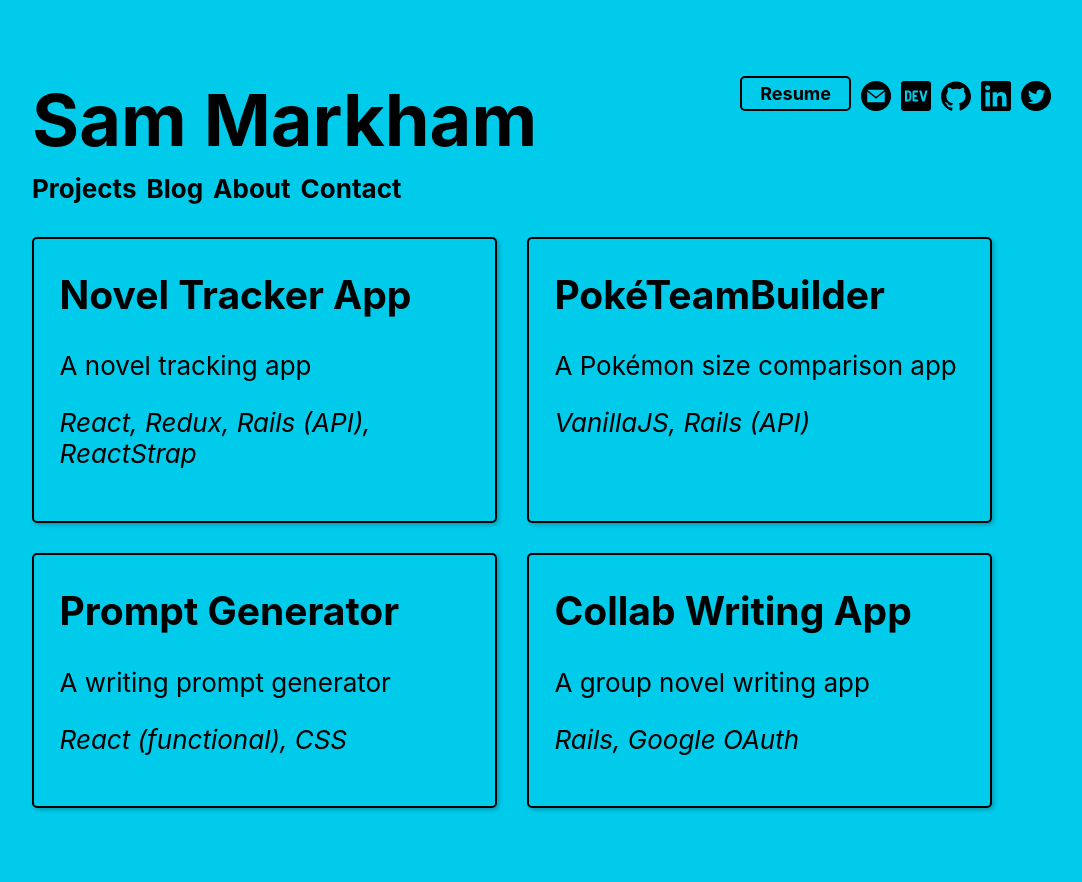
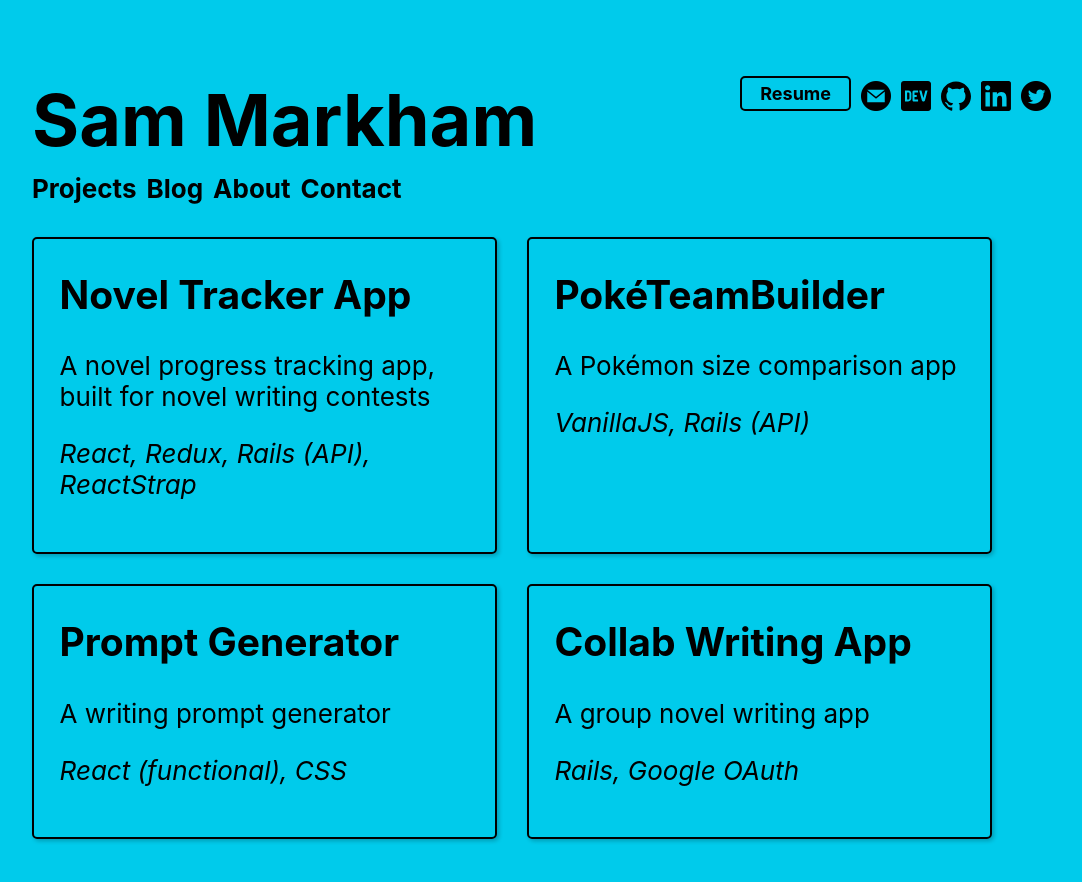
Before and after one commit to sharkham/sharkham-portfolio, a React (Create React App) app: page /projects in a window 1280 px wide. Shown: the top 882 px of the page, without its empty margins (96-1178 px from the left). Built offline with nearby package versions, Linux system fonts and the light colour scheme.

Commit message:
Update novel tracker app description

```diff
--- a/src/assets/projects.js
+++ b/src/assets/projects.js
@@ -2,7 +2,7 @@ export const projects = [
   {
     name: "Novel Tracker App",
     url: "novel-tracker-app",
-    description: "A novel tracking app",
+    description: "A novel progress tracking app, built for novel writing contests",
     languages: "React, Redux, Rails (API), ReactStrap",
     github: "https://github.com/sharkham/novel-tracker-frontend",
     moreinfo: "Ever wanted to run your own novel writing contest, or just keep track of your novel writing progress? Novel Tracker is a single page React app (with a Rails API as a back-end) where users can create a novel project for each year of a novel writing contest, edit it, update their wordcount (which displays in a progress bar) and earn badges for achievements. Users can also view basic information about other contest participants like novel title, summary, progress and badges.",
```
Also changed, not shown: 1 other file (tests, documents, lock files or other folders).
